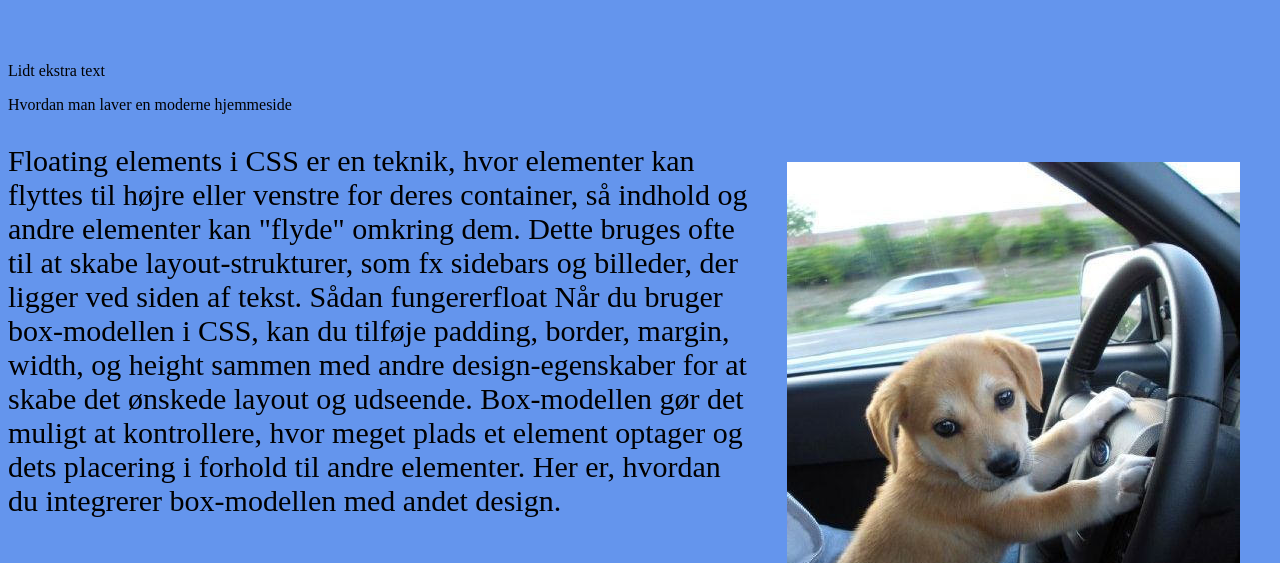
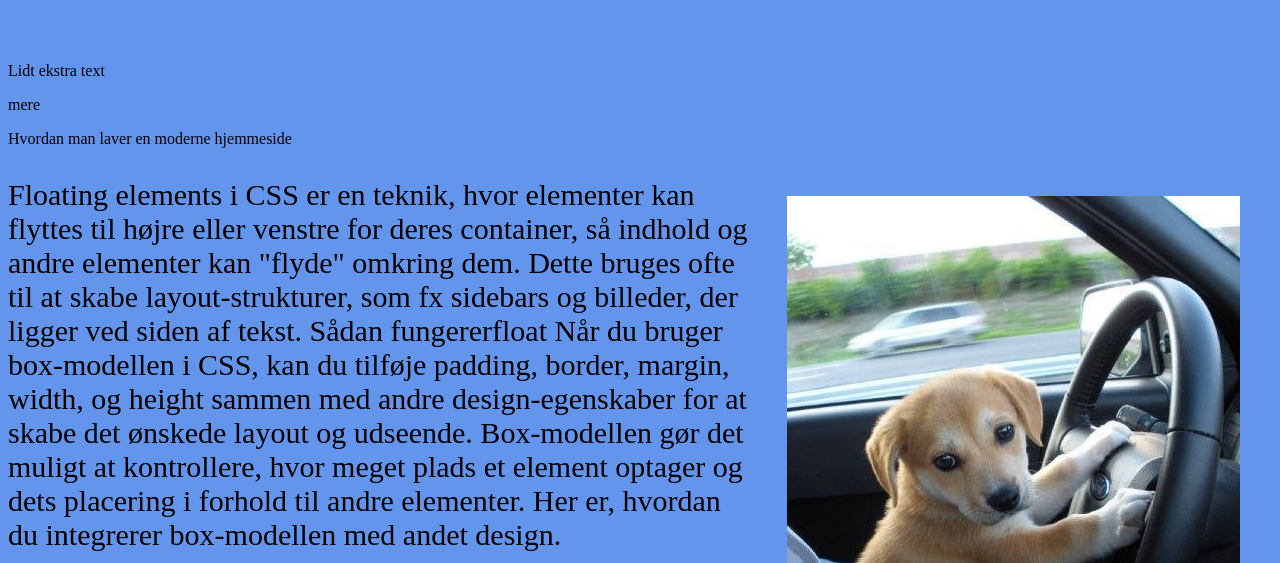
Before and after one commit to Mathilde-Christensen/Undervisning-kode1, a plain HTML site: page Index.html in a window 1280 px wide. Shown: the part 237-800 px from the top of the page. Drawn offline with Linux system fonts and the light colour scheme; files whose address does not match are found by name; a web font is replaced by a local one.

Commit message:
Mere text

```diff
--- a/Index.html
+++ b/Index.html
@@ -14,6 +14,7 @@
         <header>
             <h1>HTML5</h1>
             <p>Lidt ekstra text</p>
+            <p>mere</p>
         </header>
 
         <main>
```
